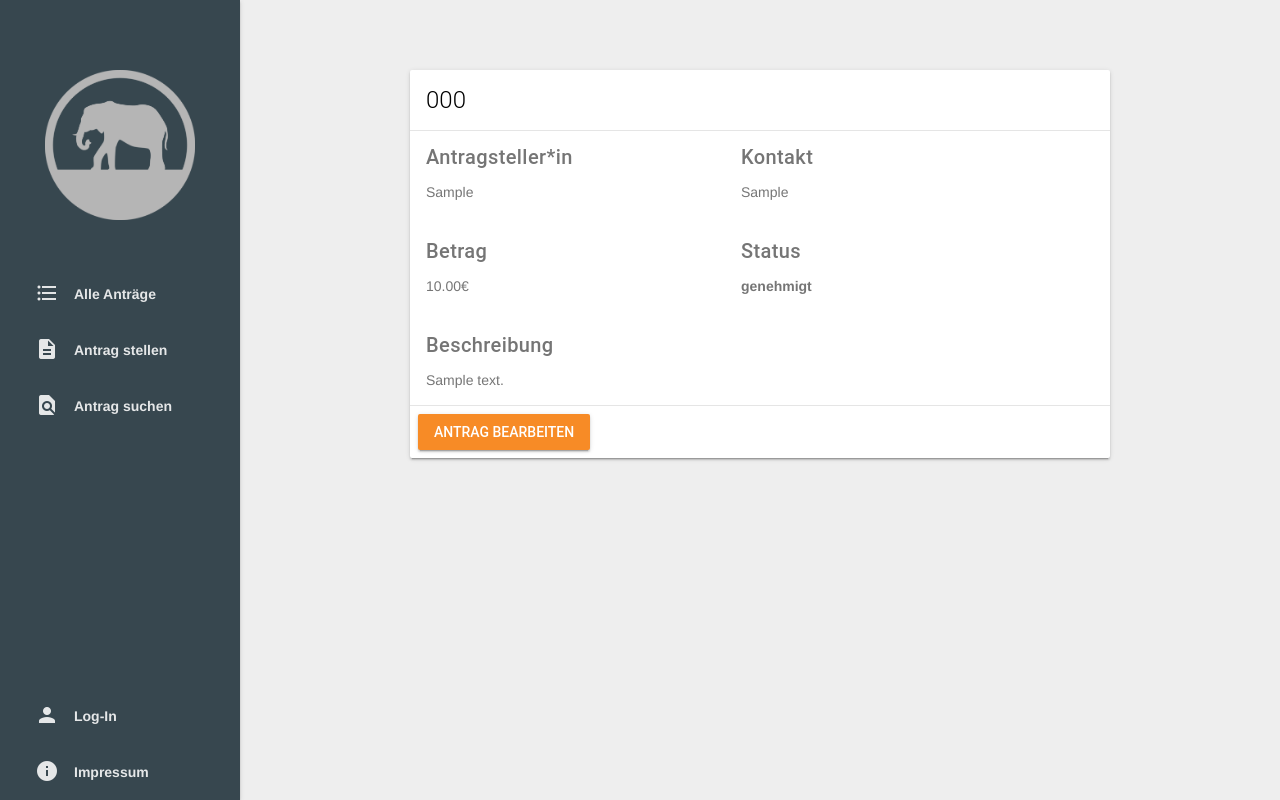
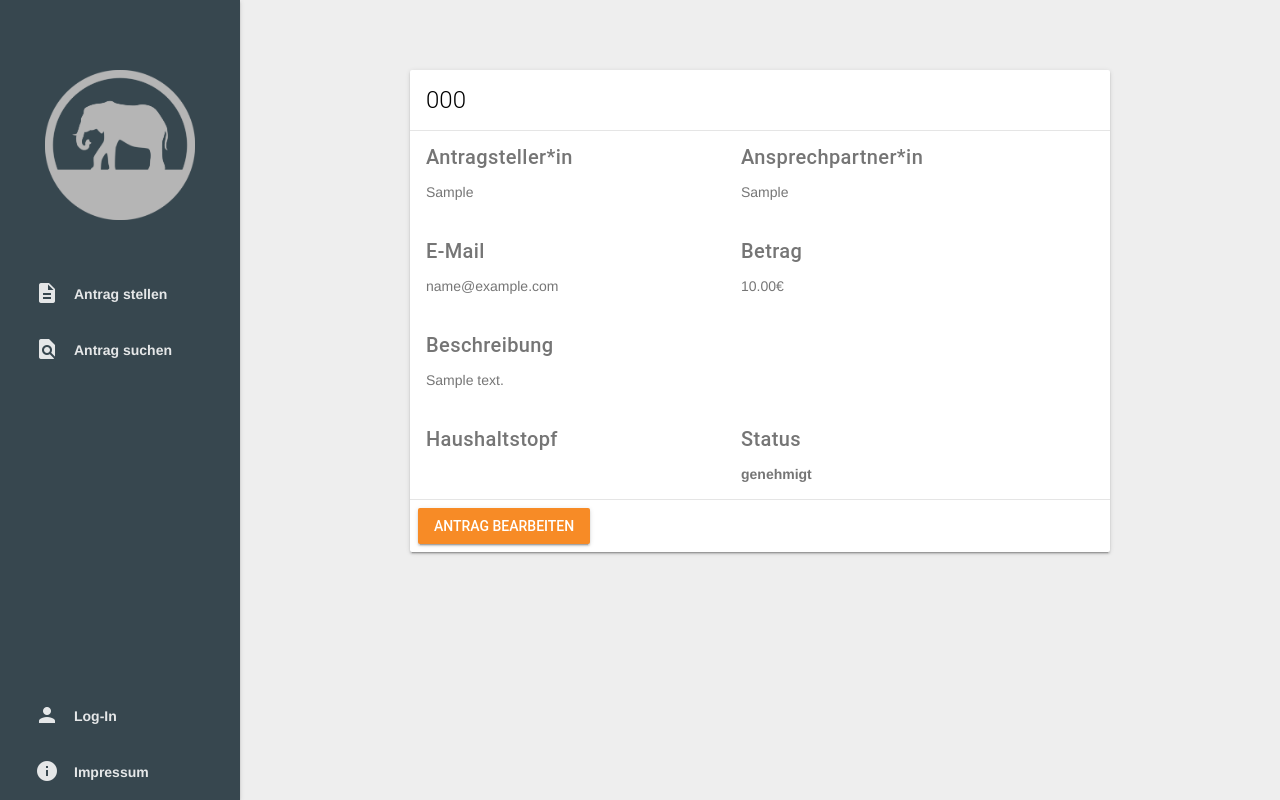
Before and after one commit to AStA-TU-Darmstadt/eleFant, a Django app: page /00000000-0000-0000-0000-000000000001/ in a window 1280 px wide. Run offline with Django 3.2, Linux system fonts and the light colour scheme; tables that the repository leaves empty hold one stand-in row (values such as "Sample post"); some libraries are stand-ins or nearby versions.

Commit message:
add user login and logout

```diff
--- a/elefant/antraege/templates/antraege/application_detail.html
+++ b/elefant/antraege/templates/antraege/application_detail.html
@@ -12,13 +12,26 @@
             </div>
             <div class="mdl-cell mdl-cell--6-col">
                 {% if application.contact %}
-                    <h5 style="margin-top: 0;">Kontakt</h5>
+                    <h5 style="margin-top: 0;">Ansprechpartner*in</h5>
                     {{ application.contact }}
                 {% endif %}
             </div>
             <div class="mdl-cell mdl-cell--6-col">
+                <h5>E-Mail</h5>
+                {{ application.e_mail }}
+            </div>
+            <div class="mdl-cell mdl-cell--6-col">
                 <h5 class="">Betrag</h5>
                 {{ application.total_amount }}€
+            </div>
+            <!-- use wider area for the description -->
+            <div class="mdl-cell mdl-cell--12-col">
+                <h5 class="">Beschreibung</h5>
+                {{ application.description }}
+            </div>
+            <div class="mdl-cell mdl-cell--6-col">
+                <h5 class="">Haushaltstopf</h5>
+                {{ application.budget_category }}
             </div>
             <div class="mdl-cell mdl-cell--6-col">
                 <h5 class="">Status</h5>
@@ -36,10 +49,6 @@
                     {% endif %}
                 </b>
             </div>
-            <div class="mdl-cell mdl-cell--12-col">
-                <h5 class="">Beschreibung</h5>
-                {{ application.description }}
-            </div>
         </div>
         <div class="mdl-card__actions mdl-card--border">
             <a class="mdl-button mdl-js-button mdl-button--raised mdl-button--colored mdl-js-ripple-effect"
--- a/elefant/antraege/templates/antraege/index.html
+++ b/elefant/antraege/templates/antraege/index.html
@@ -22,10 +22,13 @@
         <header class="demo-drawer-header">
             <img src="{% static 'antraege/images/logo.gif' %}" class="logo">
         </header>
+        <!-- navigation -->
         <nav class="demo-navigation mdl-navigation">
-            <a class="mdl-navigation__link" href="{% url 'antraege:list' %}"><i class="material-icons"
-                                                                                role="presentation">format_list_bulleted</i>Alle
-                Anträge</a>
+            {% if user.is_authenticated %}
+                <a class="mdl-navigation__link" href="{% url 'antraege:list' %}"><i class="material-icons"
+                                                                                    role="presentation">format_list_bulleted</i>Alle
+                    Anträge</a>
+            {% endif %}
             <a class="mdl-navigation__link" href="{% url 'antraege:new' %}"><i class="material-icons"
                                                                                role="presentation">description</i>Antrag
                 stellen</a>
@@ -33,7 +36,14 @@
                                                                                   role="presentation">find_in_page</i>Antrag
                 suchen</a>
             <div class="mdl-layout-spacer"></div>
-            <a class="mdl-navigation__link" href="/admin"><i class="material-icons" role="presentation">person</i>Log-In</a>
+            {% if user.is_authenticated %}
+                <a class="mdl-navigation__link" href="{% url 'antraege:logout' %}?next={{ request.path }}"><i
+                        class="material-icons" role="presentation">person</i>Log-Out</a>
+            {% else %}
+                <a class="mdl-navigation__link" href="{% url 'antraege:login' %}?next={{ request.path }}"><i
+                        class="material-icons"
+                        role="presentation">person</i>Log-In</a>
+            {% endif %}
             <a class="mdl-navigation__link" href=""><i class="material-icons" role="presentation">info</i>Impressum</a>
         </nav>
     </div>
--- a/elefant/antraege/urls.py
+++ b/elefant/antraege/urls.py
@@ -1,4 +1,5 @@
 from django.conf.urls import url
+from django.contrib.auth import views as auth_views
 
 from . import views
 
@@ -7,7 +8,22 @@ urlpatterns = [
     url(r'^$', views.IndexView.as_view(), name='index'),
     url(r'^new$', views.ApplicationCreate.as_view(), name='new'),
     url(r'^(?P<pk>([a-z0-9]+-)+[a-z0-9]+)/$', views.ApplicationDetail.as_view(), name='detail'),
-    url(r'^(?P<pk>([a-z0-9]+-)+[a-z0-9]+)/edit$', views.ApplicationEdit.as_view(), name='edit'),
+    url(r'^(?P<pk>([a-z0-9]+-)+[a-z0-9]+)/edit$', views.application_edit_handler, name='edit'),
+    url(r'^(?P<pk>([a-z0-9]+-)+[a-z0-9]+)/edit/a$', views.ApplicationEditAll.as_view(), name='edit_admin'),
+    url(r'^(?P<pk>([a-z0-9]+-)+[a-z0-9]+)/edit/u$', views.ApplicationEdit.as_view(), name='edit_user'),
     url(r'^list$', views.ApplicationList.as_view(), name='list'),
     url(r'^search$', views.search_application, name='search'),
+    # url(r'^login', views.login_view, name='login'),
+    # url(r'^logout', views.logout_view, name='logout'),
+    url(
+        '^login$',
+        auth_views.login,
+        {'template_name': 'antraege/login.html'},
+        name='login',
+    ),
+    url(
+        '^logout$',
+        auth_views.logout,
+        name='logout',
+    ),
 ]
--- a/elefant/antraege/views.py
+++ b/elefant/antraege/views.py
@@ -1,5 +1,6 @@
 from uuid import UUID
 
+from django.contrib.auth.mixins import LoginRequiredMixin
 from django.core.exceptions import ObjectDoesNotExist
 from django.forms import modelform_factory
 from django.http import HttpResponseRedirect
@@ -116,14 +117,22 @@ class ApplicationDetail(generic.DetailView):
     context_object_name = 'application'
 
 
-class ApplicationList(generic.ListView):
+class ApplicationList(LoginRequiredMixin, generic.ListView):
     model = Application
+    login_url = '/login'
+
+
+def application_edit_handler(request, pk):
+    # allow logged in users to edit more fields
+    if request.user.is_authenticated:
+        return HttpResponseRedirect(reverse('antraege:edit_admin', args=(pk,)))
+    else:
+        return HttpResponseRedirect(reverse('antraege:edit_user', args=(pk,)))
 
 
 class ApplicationEdit(generic.UpdateView):
-    template_name = 'antraege/application_form.html'
     model = Application
-    form_class = ApplicationForm
+    fields = ['applicant', 'contact', 'e_mail', 'description', 'total_amount']
 
     def get_context_data(self, **kwargs):
         # add application_number to context as headline
@@ -131,3 +140,12 @@ class ApplicationEdit(generic.UpdateView):
         application_number = get_object_or_404(Application, pk=self.kwargs.get('pk')).application_number
         context['headline'] = application_number
         return context
+
+
+class ApplicationEditAll(LoginRequiredMixin, ApplicationEdit):
+    login_url = '/login'
+
+    def __init__(self):
+        super(ApplicationEditAll, self).__init__()
+        # add fields which should be editable by logged in users
+        self.fields += ['status', 'budget_category']
```
Also changed, not shown: elefant/antraege/templates/antraege/application_form.html (+12 -2 lines), elefant/antraege/templates/antraege/login.html (added, +20 -0 lines), elefant/antraege/forms.py (line endings or trailing spaces).
